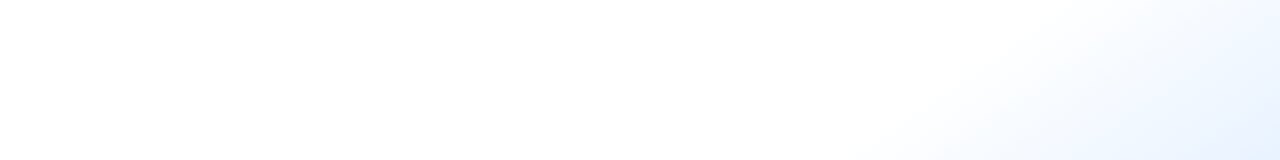
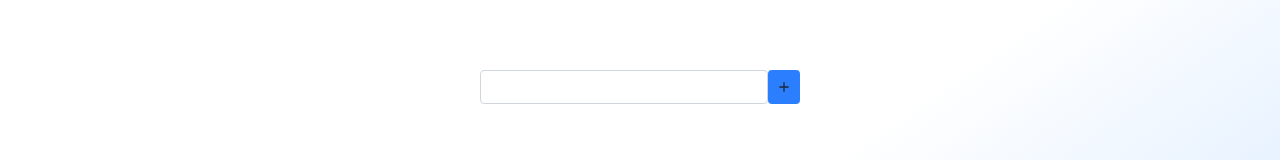
Before and after one commit to yuki1567/next-todo-app, a Next.js app: page / in a window 1280 px wide. Shown: the part 158-318 px from the top of the page. Built offline with nearby package versions, Linux system fonts and the light colour scheme.

Commit message:
add: タスク入力欄のモックアップ作成

```diff
--- a/app/globals.css
+++ b/app/globals.css
@@ -4,4 +4,12 @@
   body {
     @apply m-0 p-0 box-border font-sans text-gray-800 w-screen h-screen bg-gradient-to-br from-white via-white to-blue-200;
   }
+
+  form {
+    @apply flex items-stretch w-80;
+  }
+
+  button {
+    @apply border-none p-0.5 rounded-sm;
+  }
 }
--- a/app/page.tsx
+++ b/app/page.tsx
@@ -1,3 +1,5 @@
+import InputForm from "@/components/InputForm";
+
 export default function Home() {
-  return;
+  return <InputForm />;
 }
--- /dev/null
+++ b/components/InputForm.tsx
@@ -0,0 +1,28 @@
+"use client";
+
+import AddIcon from "@mui/icons-material/Add";
+
+export default function InputForm() {
+  return (
+    <div className="my-0 mx-auto flex items-stretch justify-center">
+      <form>
+        <input
+          type="text"
+          className="w-60 py-1 px-2 border border-gray-300 rounded-sm flex-grow"
+        />
+        <button className="bg-blue-500 py-1 px-2">
+          <AddIcon
+            className="flex items-center justify-end"
+            style={{
+              display: "flex",
+              alignItems: "center",
+              fontSize: "1rem",
+              lineHeight: "1.5rem",
+              justifyContent: "end",
+            }}
+          />
+        </button>
+      </form>
+    </div>
+  );
+}
--- a/package.json
+++ b/package.json
@@ -9,7 +9,9 @@
     "lint": "next lint"
   },
   "dependencies": {
-    "material-icons": "1.13.14",
+    "@emotion/react": "11.14.0",
+    "@emotion/styled": "11.14.0",
+    "@mui/icons-material": "6.4.6",
     "next": "15.2.0",
     "react": "19.0.0",
     "react-dom": "19.0.0"
```
Also changed, not shown: 1 other file (tests, documents, lock files or other folders).
